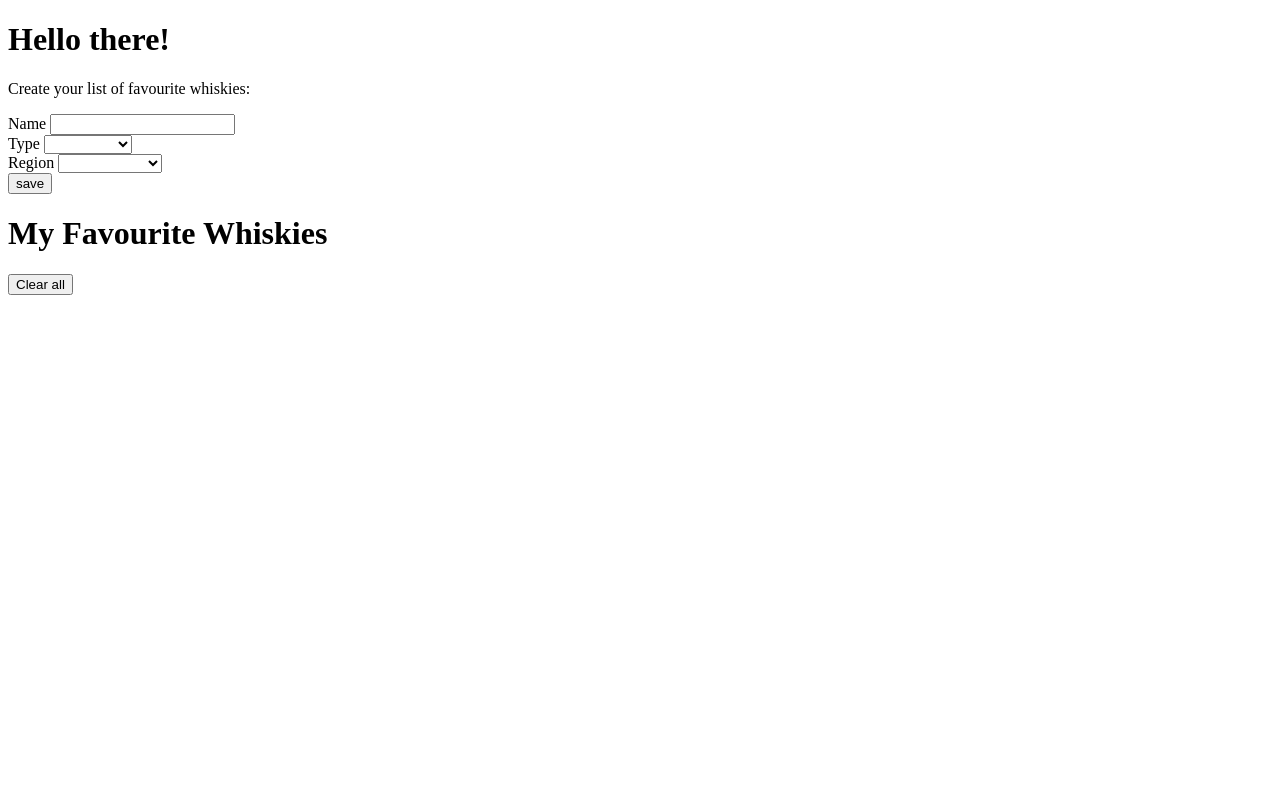
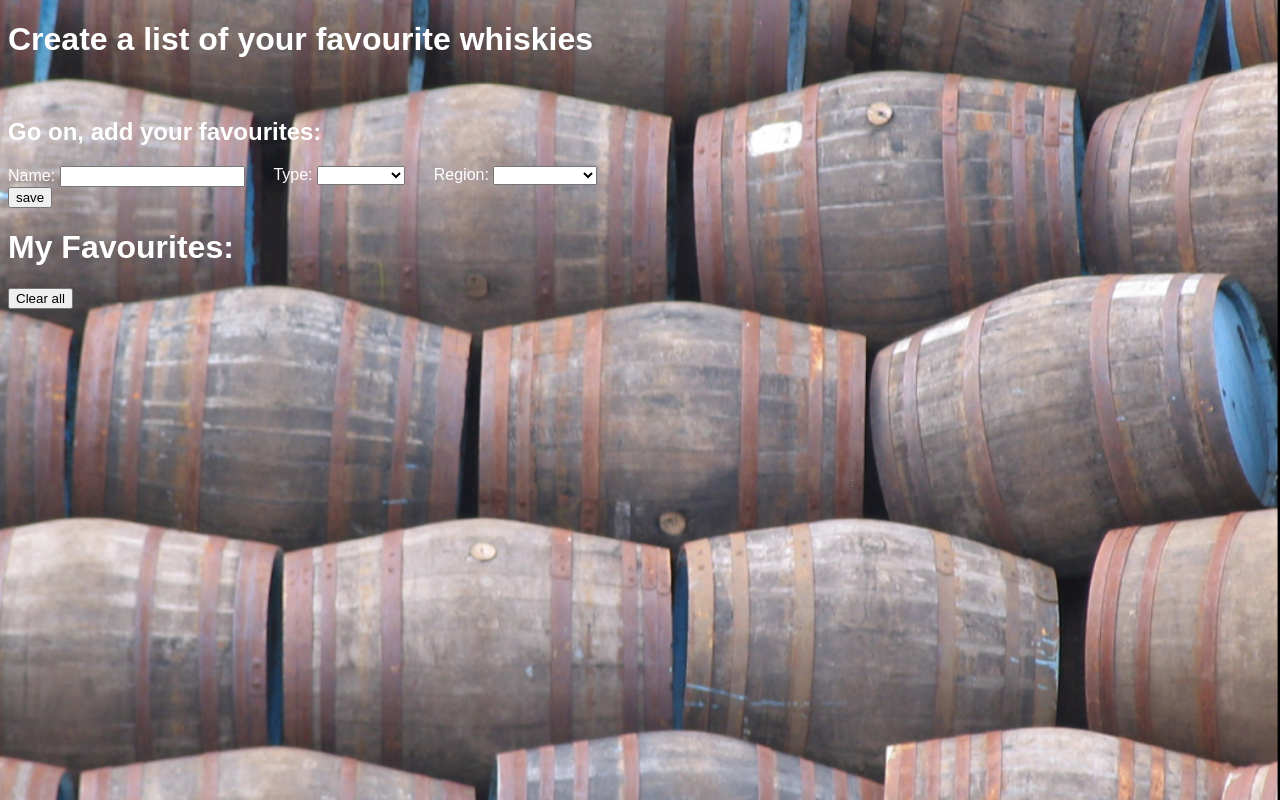
Before and after one commit to PammyLo/Favourite_whiskies_DOM_hw, a plain HTML site: page index.html in a window 1280 px wide. Drawn offline with Linux system fonts and the light colour scheme.

Commit message:
added some css

```diff
--- a/css/style.css
+++ b/css/style.css
@@ -0,0 +1,28 @@
+body {
+  color: white;
+  font-family: sans-serif;
+  align-items: center;
+  background-image: url("whisky-barrels.png");
+  background-size: cover;
+
+}
+ h1 {
+   size: 24px;
+
+ }
+
+#form-wrapper {
+  width: 100%;
+  display: flex;
+  flex-direction: row;
+}
+
+.form-item {
+  margin-right: 1.8rem;
+}
+
+#whisky-list {
+  display: flex;
+  flex-wrap: wrap;
+  list-style-type: none;
+}
--- a/index.html
+++ b/index.html
@@ -1,24 +1,27 @@
 <!DOCTYPE html>
 <html lang="en" dir="ltr">
+
   <head>
     <meta charset="utf-8">
     <title>Favourite Whiskies</title>
     <script src="js/app.js"></script>
     <link rel="stylesheet" type="text/css" media="screen" href="css/style.css" />
   </head>
+
   <body>
-    <h1>Hello there!</h1>
-    <p class="welcome">Create your list of favourite whiskies:<p>
+    <h1>Create a list of your favourite whiskies</h1><br>
+    <h2>Go on, add your favourites: </h2>
 
     <form id="new-item-form">
       <div id="form-wrapper">
+
         <div class="form-item">
-          <label for="Name" class="primary">Name</label>
+          <label for="Name" class="primary">Name:</label>
           <input type="text" id="name" required/>
         </div>
 
         <div class="form-item">
-          <label for="type" class="primary">Type</label>
+          <label for="type" class="primary">Type:</label>
           <select id="type">
             <option value="" disabled selected></option>
             <option value="Single Malt">Single Malt</option>
@@ -28,7 +31,7 @@
         </div>
 
         <div class="form-item">
-          <label for="region" class="primary">Region</label>
+          <label for="region" class="primary">Region:</label>
           <select id="region">
             <option value="" disabled selected></option>
             <option value="Speyside">Speyside</option>
@@ -38,14 +41,17 @@
             <option value="Campbeltown">Campbeltown</option>
           </select>
         </div>
+
       </div>
-      <input type="submit" value="save"/>
+
+      <div class="button">
+        <input type="submit" value="save"/>
+      </div>
+
     </form>
 
-    <h1>My Favourite Whiskies</h1>
-
-    <div id="whisky-list">
-    </div>
+    <h1>My Favourites:</h1>
+    <div id="whisky-list"> </div>
 
     <input id="delete" type="button" name="delete-all" value="Clear all">
 
```
Also changed, not shown: css/whisky-barrels.png (added), css/whisky_background.png (added).
